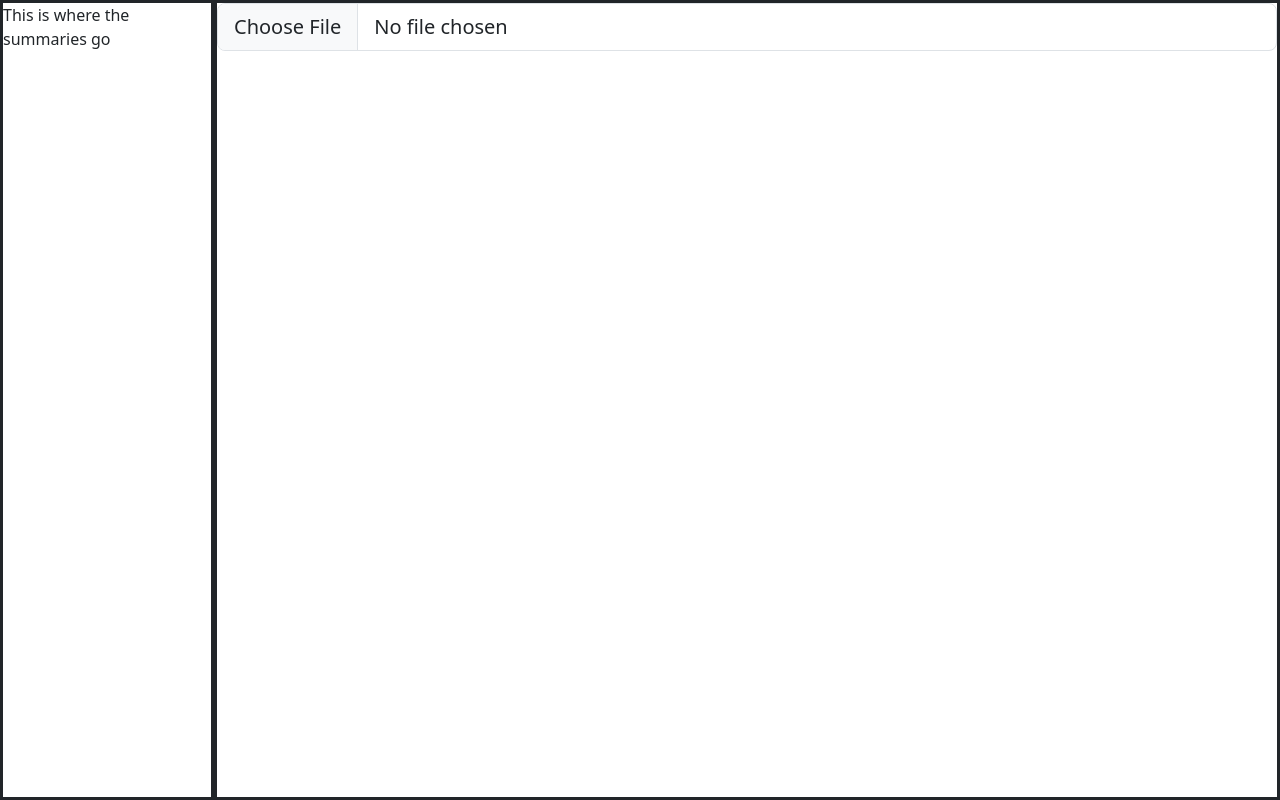
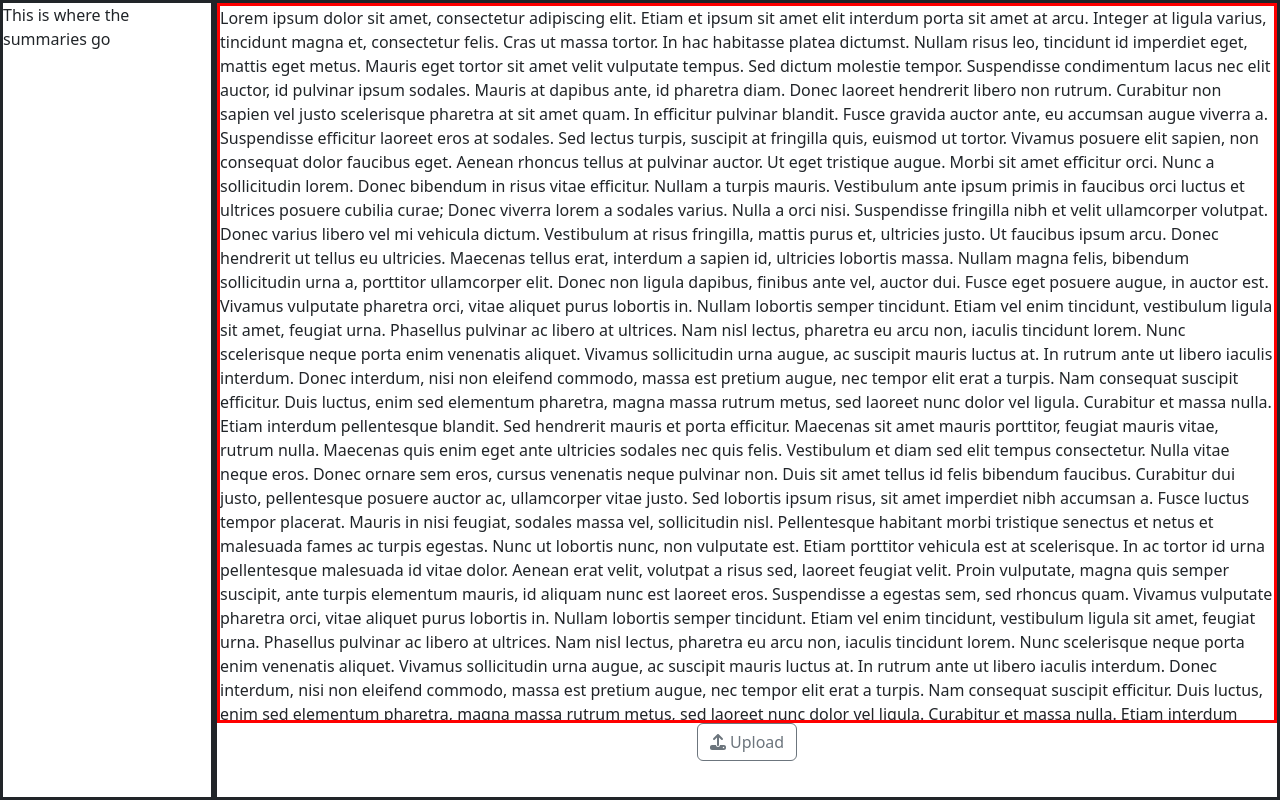
Before and after one commit to MartinYordanov374/HacknightProject, a React (Create React App) app in the folder summarizer/: page / in a window 1280 px wide. Built offline with nearby package versions, Linux system fonts and the light colour scheme.

Commit message:
Add summary area, which gets scrollable upon overflow

```diff
--- a/package.json
+++ b/package.json
@@ -3,6 +3,7 @@
     "@fortawesome/fontawesome-svg-core": "^6.5.1",
     "@fortawesome/free-brands-svg-icons": "^6.5.1",
     "@fortawesome/free-regular-svg-icons": "^6.5.1",
+    "@fortawesome/free-solid-svg-icons": "^6.5.1",
     "@fortawesome/react-fontawesome": "^0.2.0",
     "bootstrap": "^5.3.3",
     "react-bootstrap": "^2.10.1"
--- a/summarizer/src/Styles/HomePage/HomePage.css
+++ b/summarizer/src/Styles/HomePage/HomePage.css
@@ -10,4 +10,26 @@
 .HomePageWrapper .UploadFileArea {
   border-style: solid;
   width: 100%;
+}
+.HomePageWrapper .UploadFileArea .btnUpload {
+  font-size: large;
+  width: 100%;
+  border-top-right-radius: 6px !important;
+  border-bottom-right-radius: 6px !important;
+}
+.HomePageWrapper .UploadFileArea .SummaryResult {
+  height: 90vh;
+  overflow-y: scroll;
+  border-style: solid;
+  border-color: red;
+}
+.HomePageWrapper .UploadFileArea .input-group {
+  display: flex;
+  text-align: center;
+  justify-content: center;
+}
+
+.input-group:not(.has-validation) > :not(:last-child):not(.dropdown-toggle):not(.dropdown-menu):not(.form-floating), .input-group:not(.has-validation) > .dropdown-toggle:nth-last-child(n+3), .input-group:not(.has-validation) > .form-floating:not(:last-child) > .form-control, .input-group:not(.has-validation) > .form-floating:not(:last-child) > .form-select {
+  border-top-right-radius: 6px !important;
+  border-bottom-right-radius: 6px !important;
 }/*# sourceMappingURL=HomePage.css.map */
--- a/summarizer/src/Styles/HomePage/HomePage.scss
+++ b/summarizer/src/Styles/HomePage/HomePage.scss
@@ -13,6 +13,30 @@
     {
         border-style: solid;
         width: 100%;
+        .btnUpload{
+            font-size: large;
+            width: 100%;
+            border-top-right-radius: 6px !important;
+            border-bottom-right-radius: 6px !important;
+        }
+        .SummaryResult
+        {
+            height: 90vh;
+            overflow-y: scroll;
+            border-style: solid;
+            border-color: red;
+        }
+        .input-group{
+            display: flex;
+            text-align: center;
+            justify-content: center;
 
+        }
     }
+
 }
+.input-group:not(.has-validation) > :not(:last-child):not(.dropdown-toggle):not(.dropdown-menu):not(.form-floating), .input-group:not(.has-validation) > .dropdown-toggle:nth-last-child(n+3), .input-group:not(.has-validation) > .form-floating:not(:last-child) > .form-control, .input-group:not(.has-validation) > .form-floating:not(:last-child) > .form-select
+{
+    border-top-right-radius: 6px !important;
+    border-bottom-right-radius: 6px !important;
+}
--- a/summarizer/src/components/HomePage.js
+++ b/summarizer/src/components/HomePage.js
@@ -1,7 +1,10 @@
 import React from 'react'
 import '../Styles/HomePage/HomePage.css'
+import 'bootstrap/dist/css/bootstrap.css';
+import { FontAwesomeIcon } from '@fortawesome/react-fontawesome'
+import { faUpload } from '@fortawesome/free-solid-svg-icons'
 
-import 'bootstrap/dist/css/bootstrap.css';
+import {InputGroup, FormControl} from 'react-bootstrap';
 
 export default function HomePage() {
   return (
@@ -10,11 +13,34 @@ export default function HomePage() {
             This is where the summaries go
         </div>
         <div className='UploadFileArea'>
-            <input
-            class="form-control form-control-lg UploadPdfInput"
-            type="file"
-            id="formFile"
-            accept="application/pdf"/>
+            <div className='SummaryResult'>
+                <p>
+                Lorem ipsum dolor sit amet, consectetur adipiscing elit. Etiam et ipsum sit amet elit interdum porta sit amet at arcu. Integer at ligula varius, tincidunt magna et, consectetur felis. Cras ut massa tortor. In hac habitasse platea dictumst. Nullam risus leo, tincidunt id imperdiet eget, mattis eget metus. Mauris eget tortor sit amet velit vulputate tempus. Sed dictum molestie tempor. Suspendisse condimentum lacus nec elit auctor, id pulvinar ipsum sodales. Mauris at dapibus ante, id pharetra diam. Donec laoreet hendrerit libero non rutrum. Curabitur non sapien vel justo scelerisque pharetra at sit amet quam. In efficitur pulvinar blandit.
+
+Fusce gravida auctor ante, eu accumsan augue viverra a. Suspendisse efficitur laoreet eros at sodales. Sed lectus turpis, suscipit at fringilla quis, euismod ut tortor. Vivamus posuere elit sapien, non consequat dolor faucibus eget. Aenean rhoncus tellus at pulvinar auctor. Ut eget tristique augue. Morbi sit amet efficitur orci. Nunc a sollicitudin lorem. Donec bibendum in risus vitae efficitur. Nullam a turpis mauris. Vestibulum ante ipsum primis in faucibus orci luctus et ultrices posuere cubilia curae; Donec viverra lorem a sodales varius. Nulla a orci nisi. Suspendisse fringilla nibh et velit ullamcorper volutpat. Donec varius libero vel mi vehicula dictum.
+
+Vestibulum at risus fringilla, mattis purus et, ultricies justo. Ut faucibus ipsum arcu. Donec hendrerit ut tellus eu ultricies. Maecenas tellus erat, interdum a sapien id, ultricies lobortis massa. Nullam magna felis, bibendum sollicitudin urna a, porttitor ullamcorper elit. Donec non ligula dapibus, finibus ante vel, auctor dui. Fusce eget posuere augue, in auctor est.
+
+Vivamus vulputate pharetra orci, vitae aliquet purus lobortis in. Nullam lobortis semper tincidunt. Etiam vel enim tincidunt, vestibulum ligula sit amet, feugiat urna. Phasellus pulvinar ac libero at ultrices. Nam nisl lectus, pharetra eu arcu non, iaculis tincidunt lorem. Nunc scelerisque neque porta enim venenatis aliquet. Vivamus sollicitudin urna augue, ac suscipit mauris luctus at. In rutrum ante ut libero iaculis interdum. Donec interdum, nisi non eleifend commodo, massa est pretium augue, nec tempor elit erat a turpis. Nam consequat suscipit efficitur. Duis luctus, enim sed elementum pharetra, magna massa rutrum metus, sed laoreet nunc dolor vel ligula. Curabitur et massa nulla. Etiam interdum pellentesque blandit. Sed hendrerit mauris et porta efficitur. Maecenas sit amet mauris porttitor, feugiat mauris vitae, rutrum nulla.
+
+Maecenas quis enim eget ante ultricies sodales nec quis felis. Vestibulum et diam sed elit tempus consectetur. Nulla vitae neque eros. Donec ornare sem eros, cursus venenatis neque pulvinar non. Duis sit amet tellus id felis bibendum faucibus. Curabitur dui justo, pellentesque posuere auctor ac, ullamcorper vitae justo. Sed lobortis ipsum risus, sit amet imperdiet nibh accumsan a. Fusce luctus tempor placerat. Mauris in nisi feugiat, sodales massa vel, sollicitudin nisl. Pellentesque habitant morbi tristique senectus et netus et malesuada fames ac turpis egestas. Nunc ut lobortis nunc, non vulputate est. Etiam porttitor vehicula est at scelerisque. In ac tortor id urna pellentesque malesuada id vitae dolor. Aenean erat velit, volutpat a risus sed, laoreet feugiat velit. Proin vulputate, magna quis semper suscipit, ante turpis elementum mauris, id aliquam nunc est laoreet eros. Suspendisse a egestas sem, sed rhoncus quam.
+Vivamus vulputate pharetra orci, vitae aliquet purus lobortis in. Nullam lobortis semper tincidunt. Etiam vel enim tincidunt, vestibulum ligula sit amet, feugiat urna. Phasellus pulvinar ac libero at ultrices. Nam nisl lectus, pharetra eu arcu non, iaculis tincidunt lorem. Nunc scelerisque neque porta enim venenatis aliquet. Vivamus sollicitudin urna augue, ac suscipit mauris luctus at. In rutrum ante ut libero iaculis interdum. Donec interdum, nisi non eleifend commodo, massa est pretium augue, nec tempor elit erat a turpis. Nam consequat suscipit efficitur. Duis luctus, enim sed elementum pharetra, magna massa rutrum metus, sed laoreet nunc dolor vel ligula. Curabitur et massa nulla. Etiam interdum pellentesque blandit. Sed hendrerit mauris et porta efficitur. Maecenas sit amet mauris porttitor, feugiat mauris vitae, rutrum nulla.
+
+Maecenas quis enim eget ante ultricies sodales nec quis felis. Vestibulum et diam sed elit tempus consectetur. Nulla vitae neque eros. Donec ornare sem eros, cursus venenatis neque pulvinar non. Duis sit amet tellus id felis bibendum faucibus. Curabitur dui justo, pellentesque posuere auctor ac, ullamcorper vitae justo. Sed lobortis ipsum risus, sit amet imperdiet nibh accumsan a. Fusce luctus tempor placerat. Mauris in nisi feugiat, sodales massa vel, sollicitudin nisl. Pellentesque habitant morbi tristique senectus et netus et malesuada fames ac turpis egestas. Nunc ut lobortis nunc, non vulputate est. Etiam porttitor vehicula est at scelerisque. In ac tortor id urna pellentesque malesuada id vitae dolor. Aenean erat velit, volutpat a risus sed, laoreet feugiat velit. Proin vulputate, magna quis semper suscipit, ante turpis elementum mauris, id aliquam nunc est laoreet eros. Suspendisse a egestas sem, sed rhoncus quam.
+            </p>
+            </div>
+            <div className="input-group mb-3">
+              <label htmlFor="formFile" className="btn btn-outline-secondary btn-upload">
+                <FontAwesomeIcon icon={faUpload} /> Upload
+              </label>
+              <input
+                type="file"
+                className="form-control UploadPdfInput visually-hidden"
+                id="formFile"
+                accept="application/pdf"
+              />
+
+            </div>
         </div>
     </div>
   )
```
Also changed, not shown: 2 other files (tests, documents, lock files or other folders).
